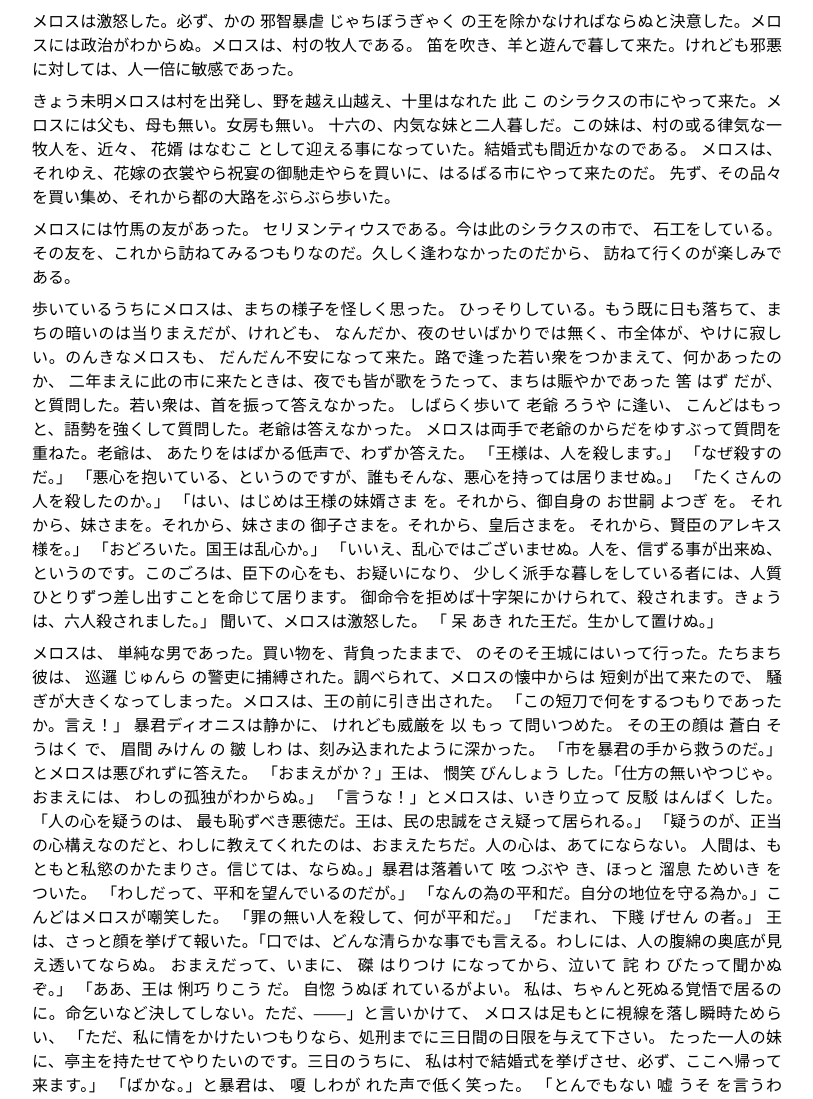
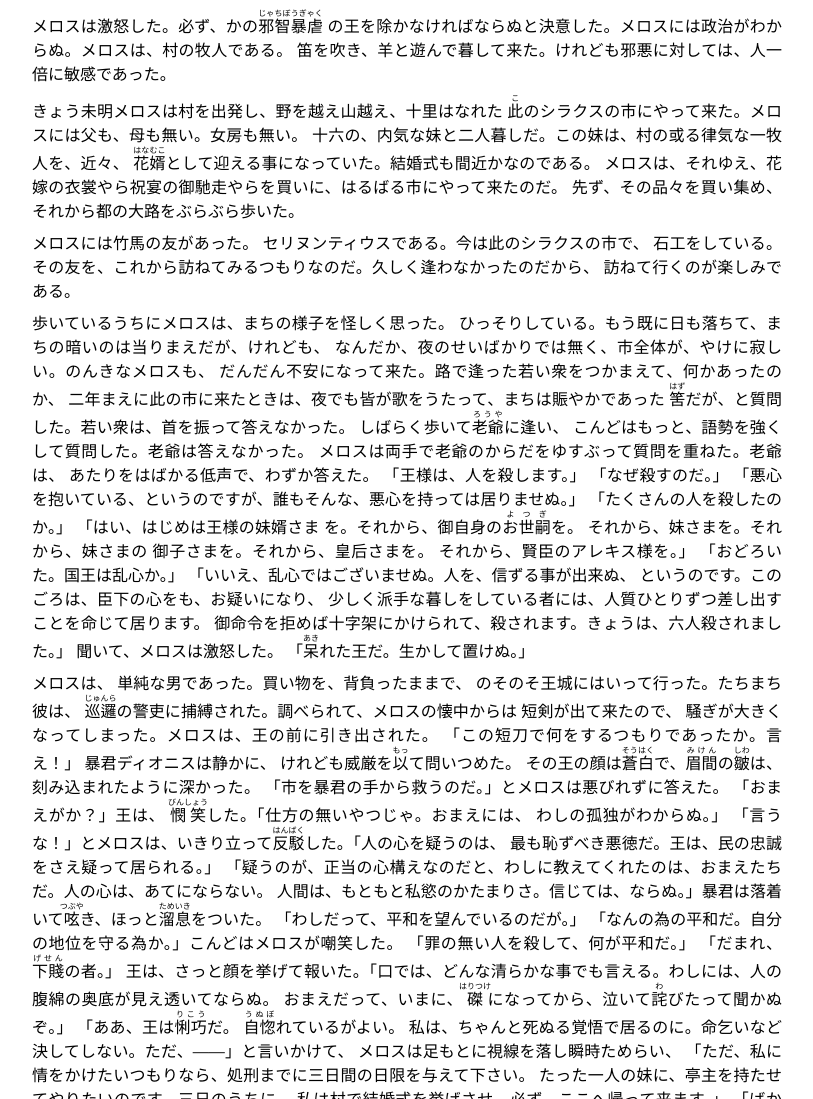
Before and after one commit to TEIC/CETEIcean, a website: page tutorial_ja/example/index_ja.html in a window 1280 px wide. Shown: the top 1099 px of the page, without its empty margins (233-1046 px from the left). Drawn offline with Linux system fonts and the light colour scheme.

Commit message:
updated some scripts
To follow the new version.

```diff
--- a/tutorial_ja/example/index_ja.html
+++ b/tutorial_ja/example/index_ja.html
@@ -27,12 +27,16 @@
     c.addBehaviors(behaviors);
     c.getHTML5('../meros.xml', function(data){
       document.getElementsByTagName('body')[0].appendChild(data);
-      let rb = document.querySelectorAll('rb,rt')
-      rb.forEach(function(e){
-        let ruby = e.closest('ruby')
-        if (ruby != undefined){
-          ruby.append(e);
-        }
+      let ruby = document.querySelectorAll('tei-ruby')
+      ruby.forEach(function(e1){
+        let rbt = e1.querySelectorAll('tei-rb,tei-rt')
+        let ruby = document.createElement('ruby');
+        rbt.forEach(function(e2){
+          let rbt = document.createElement(e2.tagName.replace(/TEI-/,''));
+          rbt.textContent = e2.textContent;
+          ruby.append(rbt);
+        });
+        e1.replaceWith(ruby);
       });
     });
   </script>
```
